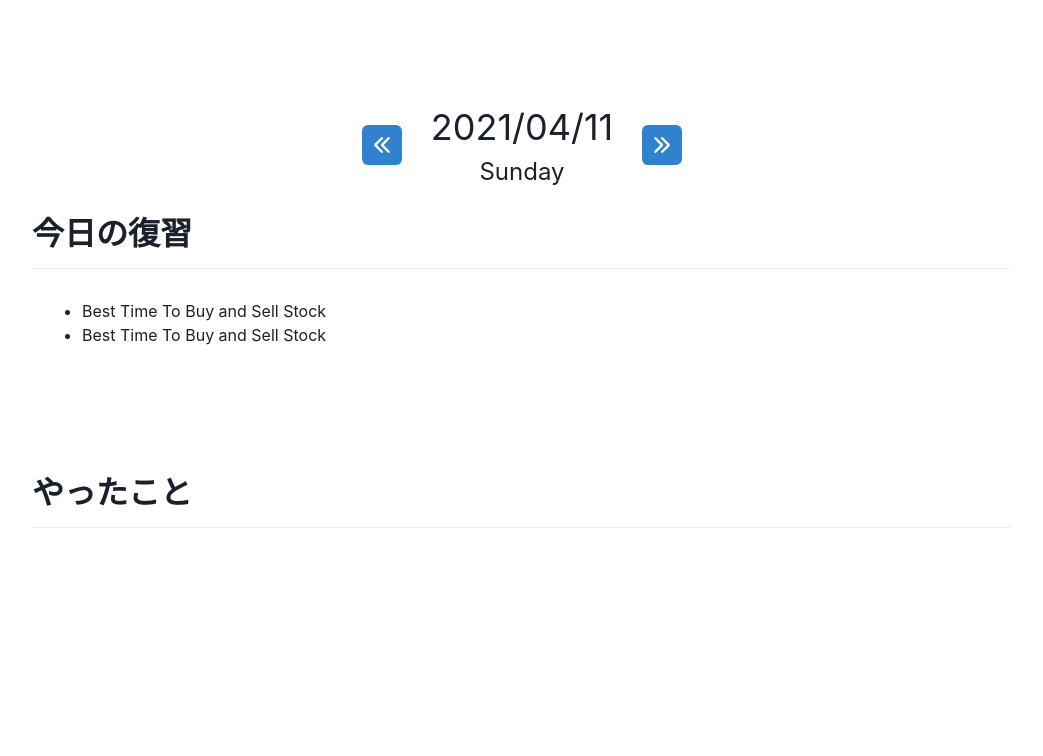
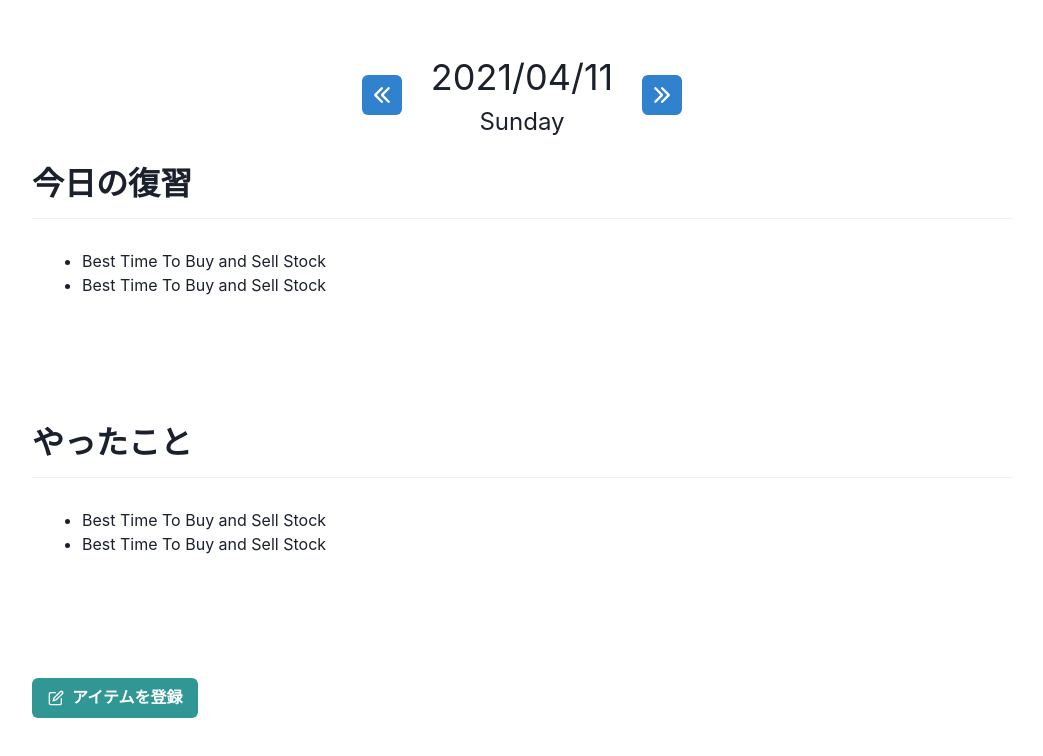
Before and after one commit to togami2864/autoScheduler, a Next.js app in the folder front/: page / in a window 1280 px wide. Shown: the top 756 px of the page, without its empty margins (118-1161 px from the left). Built offline with nearby package versions, Linux system fonts and the light colour scheme.

Commit message:
feat: Add Button Component

```diff
--- /dev/null
+++ b/front/components/molecules/IconButton.tsx
@@ -0,0 +1,21 @@
+import React from 'react';
+import styled from 'styled-components';
+import { Button } from '@chakra-ui/react';
+import { EditIcon } from '@chakra-ui/icons';
+
+const IconMap = {
+  Edit: <EditIcon />,
+};
+export const IconButton = () => {
+  return (
+    <ButtonWrapper>
+      <Button leftIcon={<EditIcon />} colorScheme="teal" variant="solid">
+        アイテムを登録
+      </Button>
+    </ButtonWrapper>
+  );
+};
+
+const ButtonWrapper = styled.div`
+  // margin: 0 auto;
+`;
--- a/front/components/templates/ItemList.tsx
+++ b/front/components/templates/ItemList.tsx
@@ -11,7 +11,7 @@ export const ItemList = () => {
   );
 };
 
-const ItemListWrapper = styled.section`
+const ItemListWrapper = styled.div`
   padding: 30px 50px;
   min-height: 200px;
 `;
--- a/front/pages/_app.tsx
+++ b/front/pages/_app.tsx
@@ -14,7 +14,7 @@ function MyApp({ Component, pageProps }: AppProps) {
 }
 
 const AppContainer = styled.div`
-  margin: 100px 150px;
+  margin: 50px 150px;
 `;
 
 export default MyApp;
--- a/front/pages/index.tsx
+++ b/front/pages/index.tsx
@@ -3,16 +3,23 @@ import styled from 'styled-components';
 import { Divider } from '@chakra-ui/react';
 import { DaysPicker } from '../components/organisms/DaysPicker';
 import { ItemList } from '../components/templates/ItemList';
+import { IconButton } from '../components/molecules/IconButton';
 
 export default function Home() {
   return (
     <>
       <DaysPicker />
-      <Heading>今日の復習</Heading>
-      <Divider />
-      <ItemList />
-      <Heading>やったこと</Heading>
-      <Divider />
+      <ReviewSection>
+        <Heading>今日の復習</Heading>
+        <Divider />
+        <ItemList />
+      </ReviewSection>
+      <DoneSection>
+        <Heading>やったこと</Heading>
+        <Divider />
+        <ItemList />
+        <IconButton />
+      </DoneSection>
     </>
   );
 }
@@ -22,3 +29,13 @@ const Heading = styled.h1`
   font-size: 32px;
   padding-bottom: 10px;
 `;
+
+const ReviewSection = styled.section`
+  display: flex;
+  flex-direction: column;
+`;
+
+const DoneSection = styled.section`
+  display: flex;
+  flex-direction: column;
+`;
```
